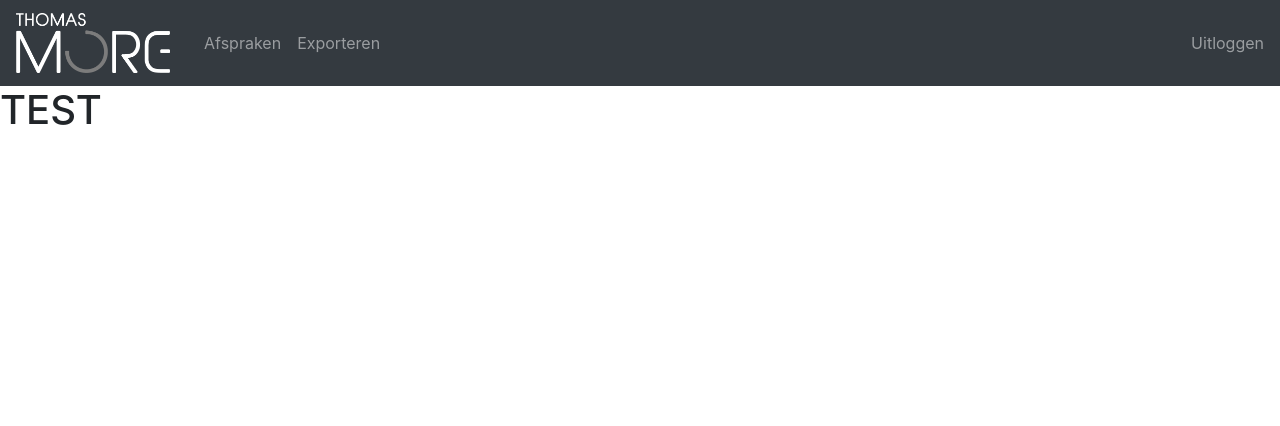
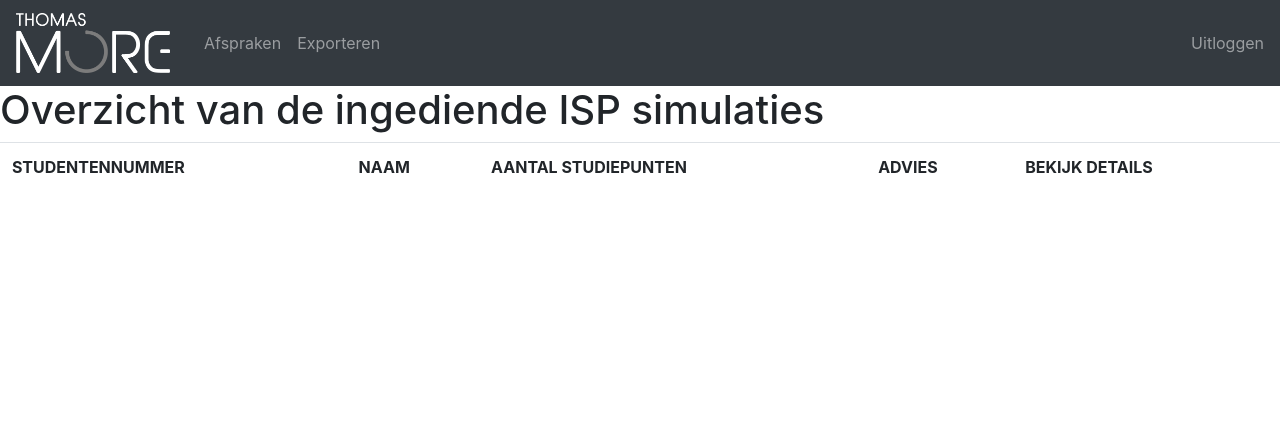
Before and after one commit to mnmpower/ISP-simulatie, a CodeIgniter app: page /team22/index.php/ispverantwoordelijke/index in a window 1280 px wide. Shown: the top 426 px of the page. Run offline with CodeIgniter, Linux system fonts and the light colour scheme; tables that the repository leaves empty or names only in its code hold one stand-in row (values such as "Sample post"); lists and menus that the app fills with data are empty; some libraries are stand-ins or nearby versions.

Commit message:
added content to indexpage from IspVerantwoordelijke and opleidingsmanager

```diff
--- a/application/controllers/IspVerantwoordelijke.php
+++ b/application/controllers/IspVerantwoordelijke.php
@@ -38,13 +38,28 @@
 
         public function index()
         {
+			$this->load->model('persoon_model');
+			$this->load->model('persoonLes_model');
+			$this->load->model('Les_model');
+
 			$data['title'] = "Overzicht van de ingediende ISP simulaties";
 
 			// Defines roles for this page (You can also use "geen" or leave roles empty!).
 			$data['roles'] = getRoles('Ontwikkelaar','geen','geen','geen');
 
-            // Gets buttons for navbar);
+			// Gets buttons for navbar;
 			$data['buttons'] = getNavbar('ispverantwoordelijke');
+
+			$ingediendeIspStudenten = $this->persoon_model->getAllWhereIspIngediend();
+
+			foreach ($ingediendeIspStudenten as $persoon){
+
+				$persoon->persoonLessen = $this->persoon_model->getAllPersoonLesWithLesAndVak($persoon);
+				$persoon->studiepunten = $this->persoon_model->getStudiepunten($persoon);
+			}
+
+			$data['ingediendeIspStudenten'] = $ingediendeIspStudenten;
+
 
 			$partials = array(  'hoofding' => 'main_header',
 				'inhoud' => 'IspVerantwoordelijke/index',
--- a/application/views/Docent/index.php
+++ b/application/views/Docent/index.php
@@ -1,4 +1,3 @@
-<body>
 <h1>
 	<?php
 		echo $title
@@ -24,5 +23,3 @@
 
 	</tbody>
 </table>
-
-</body>
--- a/application/views/IspVerantwoordelijke/index.php
+++ b/application/views/IspVerantwoordelijke/index.php
@@ -1,5 +1,27 @@
-<body>
-	<h1>
-        TEST
-	</h1>
-</body>
+<h1>
+	<?php
+		echo $title
+	?>
+</h1>
+<table class="table">
+	<tbody>
+	<tr>
+		<th class="text-uppercase">Studentennummer</th>
+		<th class="text-uppercase">Naam</th>
+		<th class="text-uppercase">Aantal studiepunten</th>
+		<th class="text-uppercase">Advies</th>
+		<th class="text-uppercase">Bekijk details</th>
+	</tr>
+
+	<?php
+		foreach ($ingediendeIspStudenten as $student) {
+			echo "<tr><td>$student->nummer</td>";
+			echo "<td>$student->naam</td>";
+			echo "<td>$student->studiepunten</td>";
+			echo "<td>$student->advies</td>";
+			echo "<td><a href=''><i class=\"far fa-eye \"></i></a></td></tr>";
+		}
+	?>
+
+	</tbody>
+</table>
```
Also changed, not shown: application/controllers/Opleidingsmanager.php (+16 -1 lines), application/views/Opleidingsmanager/index.php (+25 -5 lines), application/controllers/Docent.php (indentation only). Lines whose indentation alone changed are shown as unchanged.
